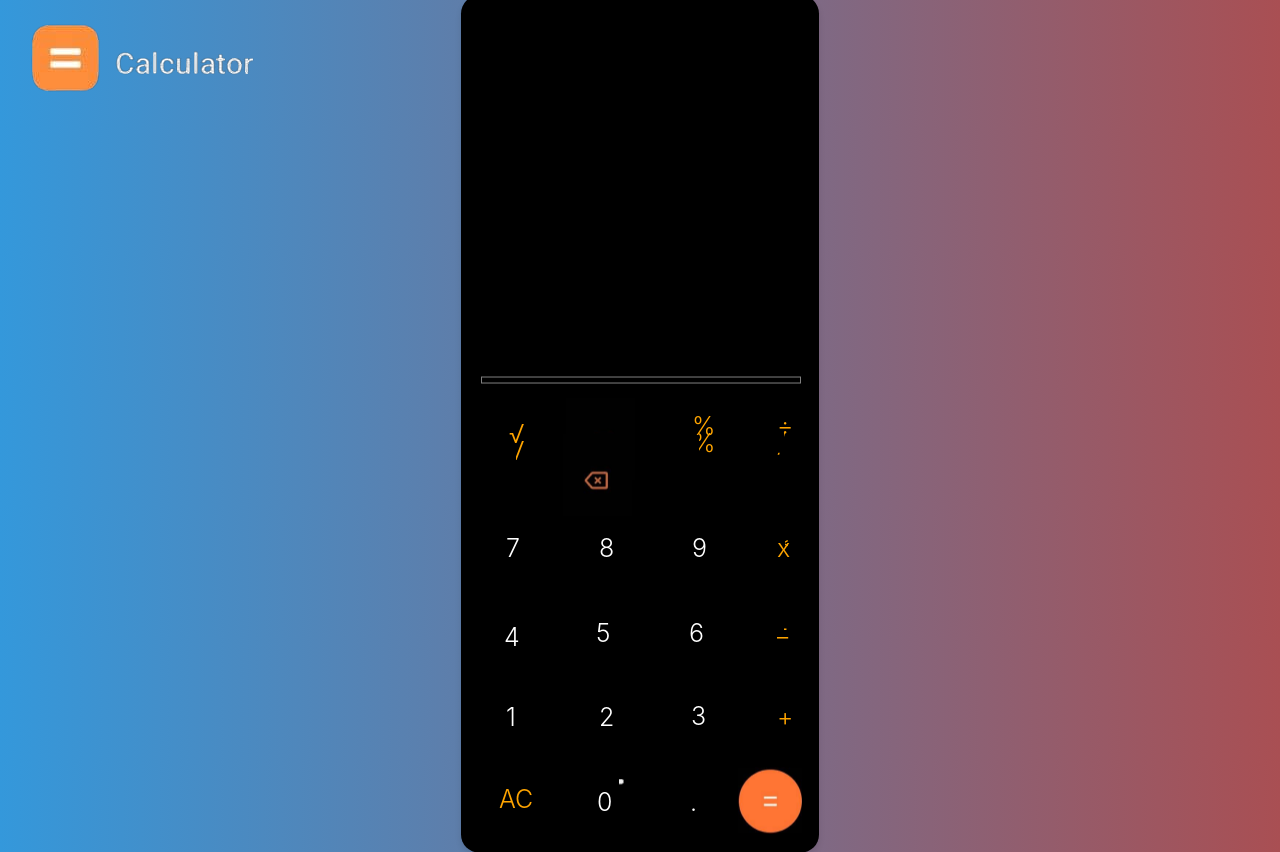
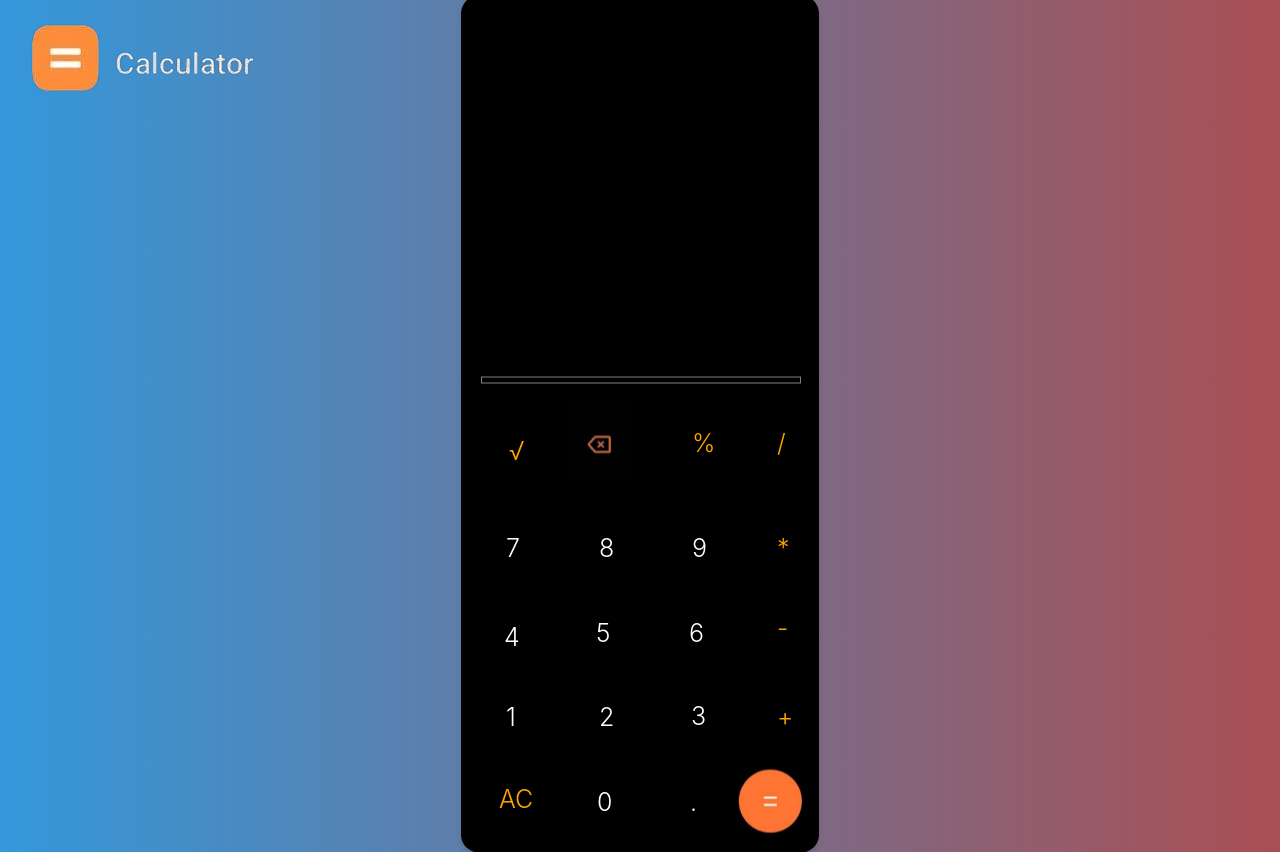
Before and after one commit to aramide231/CALCULATOR-ASSIGNMENT, a website built with Vite: page index.html in a window 1280 px wide. Built offline with nearby package versions, Linux system fonts and the light colour scheme.

Commit message:
made another change it should work now

```diff
--- a/index.html
+++ b/index.html
@@ -29,11 +29,7 @@
           <div class="Rectangle9" style="width: 44px; height: 41px; left: 93px; top: 13px; position: absolute; background: black"></div>
           <div class="Rectangle12" style="width: 44px; height: 41px; left: 186px; top: 13px; position: absolute; background: black"></div>
           <div class="Rectangle15" style="width: 44px; height: 41px; left: 271px; top: 13px; position: absolute; background: black"></div>
-<<<<<<< HEAD
           <button style="width: 7px; left: 289px; top: 0px; position: absolute; color: #FFA500; font-size: 25px; font-family: Inter; font-weight: 300; line-height: 50px; letter-spacing: 12.50px; word-wrap: break-word; border: 1px solid black; background-color: black;">-</button>
-=======
-          <button style="width: 7px; left: 289px; top: 0px; position: absolute; color: #FFA500; font-size: 25px; font-family: Inter; font-weight: 300; line-height: 50px; letter-spacing: 12.50px; word-wrap: break-word; border: 1px solid black; background-color: black;">_</button>
->>>>>>> f072be640d6d30598f1d698f6536e4e5271dd133
           <button value="6" id="six" style="width: 7px; left: 201px; top: 5px; position: absolute; color: white; font-size: 25px; font-family: Inter; font-weight: 300; line-height: 50px; letter-spacing: 12.50px; word-wrap: break-word; border: 1px solid black; background-color: black;">6</button>
           <button value="5" id="five" style="width: 7px; left: 108px; top: 5px; position: absolute; color: white; font-size: 25px; font-family: Inter; font-weight: 300; line-height: 50px; letter-spacing: 12.50px; word-wrap: break-word; border: 1px solid black; background-color: black;">5</button>
         </div>
@@ -47,11 +43,7 @@
           <button value="7" id="seven" style="width: 7px; left: 15px; top: 0px; position: absolute; color: white; font-size: 25px; font-family: Inter; font-weight: 300; line-height: 50px; letter-spacing: 12.50px; word-wrap: break-word; border: 1px solid black; background-color: black;">7</button>
 
         </div>
-<<<<<<< HEAD
         <button id="x" style="width: 15px; left: 289px; top: 122px; position: absolute; color: #FFA500; font-size: 25px; font-family: Inter; font-weight: 300; line-height: 50px; letter-spacing: 12.50px; word-wrap: break-word; border: 1px solid black; background-color: black;">*</button>
-=======
-        <button id="x" style="width: 15px; left: 289px; top: 122px; position: absolute; color: #FFA500; font-size: 25px; font-family: Inter; font-weight: 300; line-height: 50px; letter-spacing: 12.50px; word-wrap: break-word; border: 1px solid black; background-color: black;">x</button>
->>>>>>> f072be640d6d30598f1d698f6536e4e5271dd133
         <div class="Group6" style="width: 310px; height: 66px; left: 11px; top: 369px; position: absolute">
           <div class="Group5" style="width: 137px; height: 50px; left: 83px; top: 7px; position: absolute">
             <div class="Rectangle8" style="width: 44px; height: 41px; left: 0px; top: 4px; position: absolute; background: black"></div>
@@ -59,32 +51,19 @@
             <button style="width: 7px; left: 108px; top: 0px; position: absolute; color: white; font-size: 25px; font-family: Inter; font-weight: 300; line-height: 50px; letter-spacing: 12.50px; word-wrap: break-word; border: 1px solid black; background-color: black;">.</button>
             <button value="0" id="zero" style="width: 7px; left: 15px; top: 0px; position: absolute; color: white; font-size: 25px; font-family: Inter; font-weight: 300; line-height: 50px; letter-spacing: 12.50px; word-wrap: break-word; border: 1px solid black; background-color: black;">0</button>
           </div>
-<<<<<<< HEAD
          <button id="btn" ><img class="WhatsappImage20230828At01251" style="width: 64px; height: 66px; left: 246px; top: 0px; position: absolute" src="./media/WhatsApp Image 2023-08-28 at 01.25 1.png" /></button>
           <button id="Ac" style="left: 0px; top: 4px; position: absolute; color: #FFA500; font-size: 25px; font-family: Inter; font-weight: 300; line-height: 50px; word-wrap: break-word; border: 1px solid black; background-color: black;">AC</button>
-=======
-         <button><img class="WhatsappImage20230828At01251" style="width: 64px; height: 66px; left: 246px; top: 0px; position: absolute" src="./media/WhatsApp Image 2023-08-28 at 01.25 1.png" /></button>
-          <button class="Ac" style="left: 0px; top: 4px; position: absolute; color: #FFA500; font-size: 25px; font-family: Inter; font-weight: 300; line-height: 50px; word-wrap: break-word; border: 1px solid black; background-color: black;">AC</button>
->>>>>>> f072be640d6d30598f1d698f6536e4e5271dd133
         </div>
         <div class="Group7" style="width: 315px; height: 83px; left: 3px; top: 0px; position: absolute">
           <div class="Group4" style="width: 315px; height: 50px; left: 0px; top: 17px; position: absolute">
             <div class="Rectangle1" style="width: 44px; height: 41px; left: 0px; top: 4px; position: absolute; background: black"></div>
             <div class="Rectangle3" style="width: 44px; height: 41px; left: 186px; top: 4px; position: absolute; background: black"></div>
             <button class="Rectangle4" style="width: 44px; height: 41px; left: 271px; top: 4px; position: absolute; background: black; border: 1px solid black;"></button>
-<<<<<<< HEAD
             <button class="squareRoot" style="width: 7px; left: 18px; top: 0px; position: absolute; color: #FFA500; right: 50px; font-size: 25px; font-family: Inter; font-weight: 300; line-height: 50px; letter-spacing: 12.50px; word-wrap: break-word; border: 1px solid black; top: 8px; background-color: black;">√</button>
             <button id="p" style="width: 7px; left: 201px; top: 0px; position: absolute; color: #FFA500; font-size: 25px; font-family: Inter; font-weight: 300; line-height: 50px; letter-spacing: 12.50px; word-wrap: break-word; border: 1px solid black; background-color: black;">%</button>
             <button style="width: 7px; left: 286px; top: 0px; position: absolute; color: #FFA500; font-size: 25px; font-family: Inter; font-weight: 300; line-height: 50px; letter-spacing: 12.50px; word-wrap: break-word; border: 1px solid black; background-color: black;">/</button>
           </div>
           <button id="delete" style="position: relative; border: 1px solid black; background-color: black;"><img class="WhatsappImage20230828At01271" style="width: 69px; height: 83px; left: 81px; top: -14px; position: absolute;" src="./media/WhatsApp Image 2023-08-28 at 01.27 1.png" /></button>
-=======
-            <button class="C" style="width: 7px; left: 18px; top: 0px; position: absolute; color: #FFA500; right: 50px; font-size: 25px; font-family: Inter; font-weight: 300; line-height: 50px; letter-spacing: 12.50px; word-wrap: break-word; border: 1px solid black; top: 8px; background-color: black;">√</button>
-            <button style="width: 7px; left: 201px; top: 0px; position: absolute; color: #FFA500; font-size: 25px; font-family: Inter; font-weight: 300; line-height: 50px; letter-spacing: 12.50px; word-wrap: break-word; border: 1px solid black; background-color: black;">%</button>
-            <button style="width: 7px; left: 286px; top: 0px; position: absolute; color: #FFA500; font-size: 25px; font-family: Inter; font-weight: 300; line-height: 50px; letter-spacing: 12.50px; word-wrap: break-word; border: 1px solid black; background-color: black;">÷</button>
-          </div>
-          <button id="btn" style="position: relative; border: 1px solid black; background-color: black;"><img class="WhatsappImage20230828At01271" style="width: 69px; height: 83px; left: 81px; top: -14px; position: absolute;" src="./media/WhatsApp Image 2023-08-28 at 01.27 1.png" /></button>
->>>>>>> f072be640d6d30598f1d698f6536e4e5271dd133
         </div>
       </div>
  </div>
--- a/index.js
+++ b/index.js
@@ -84,41 +84,41 @@ squareRoot.addEventListener("click", function () {
 
 
 
-document.getElementById("btn").addEventListener("click",function(){
-console.log("button clicked")})
+// document.getElementById("btn").addEventListener("click",function(){
+// console.log("button clicked")})
 
-    document.getElementById("one").addEventListener("click", function() {
-        console.log("1");
-    });
+//     document.getElementById("one").addEventListener("click", function() {
+//         console.log("1");
+//     });
 
-    document.getElementById("two").addEventListener("click", function() {
-        console.log("2");
-    });
+//     document.getElementById("two").addEventListener("click", function() {
+//         console.log("2");
+//     });
 
-    document.getElementById("three").addEventListener("click", function() {
-        console.log("3");
-    });
+//     document.getElementById("three").addEventListener("click", function() {
+//         console.log("3");
+//     });
 
-    document.getElementById("four").addEventListener("click", function() {
-        console.log("4");
-    });
+//     document.getElementById("four").addEventListener("click", function() {
+//         console.log("4");
+//     });
 
-    document.getElementById("five").addEventListener("click", function() {
-        console.log("5");
-    });
+//     document.getElementById("five").addEventListener("click", function() {
+//         console.log("5");
+//     });
 
-    document.getElementById("six").addEventListener("click", function() {
-        console.log("6");
-    });
+//     document.getElementById("six").addEventListener("click", function() {
+//         console.log("6");
+//     });
 
-    document.getElementById("seven").addEventListener("click", function() {
-        console.log("7");
-    });
+//     document.getElementById("seven").addEventListener("click", function() {
+//         console.log("7");
+//     });
 
-    document.getElementById("eight").addEventListener("click", function() {
-        console.log("8");
-    });
+//     document.getElementById("eight").addEventListener("click", function() {
+//         console.log("8");
+//     });
 
-    document.getElementById("nine").addEventListener("click", function() {
-        console.log("9");
-    });
+//     document.getElementById("nine").addEventListener("click", function() {
+//         console.log("9");
+//     });
```
